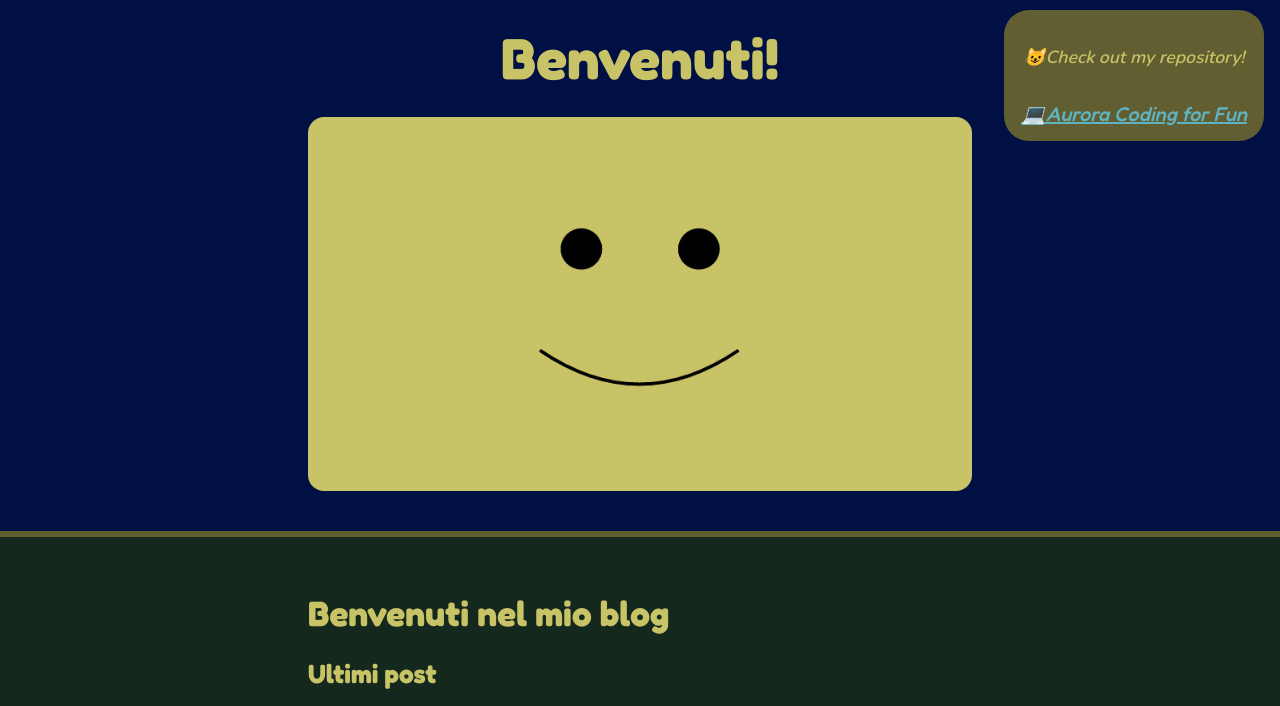
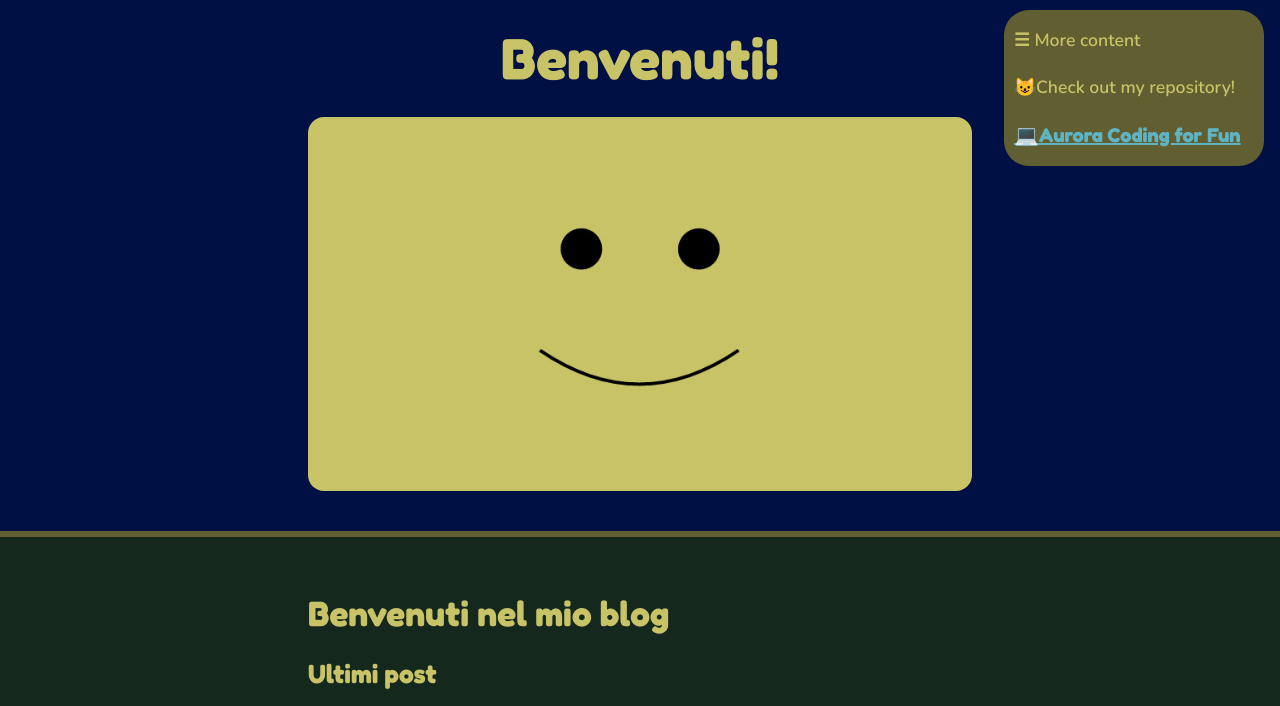
Before and after one commit to AuroraCodingForFun/BlogSite, a Jekyll site: the page built from index.md, in a window 1280 px wide. Shown: the top 706 px of the page. Built offline with Jekyll 4.4.1, drawn with Linux system fonts in a browser that asks for light colours; grey boxes are pictures that could not be loaded.

Commit message:
Enhance sidebar with toggle button and repository link
Added a toggle button for the sidebar with repository link.

```diff
--- a/_layouts/default.html
+++ b/_layouts/default.html
@@ -69,9 +69,11 @@ aside.laterale {
 
 <body style="{% if page.color1 %}--sky: {{ page.color1 }};{% endif %}{% if page.color2 %}--ink: {{ page.color2 }};{% endif %}{% if page.color3 %}--sun: {{ page.color3 }};{% endif %}{% if page.button %}--button: {{ page.button }};{% endif %}">    <header class="site-header">
       <div class="hero">
-        <aside class="laterale">
-          <h4>😺Check out my repository!</h4>
-          <a class="brand" href="https://github.com/AuroraCodingForFun">💻Aurora Coding for Fun</a>
+        <aside class="laterale" id="laterale">
+          <button class="laterale-toggle" onclick="toggleLaterale(this)">
+            <span class="arrow">☰</span> More content
+              <h4>😺Check out my repository!</h4>
+              <a class="brand" href="https://github.com/AuroraCodingForFun">💻Aurora Coding for Fun</a>
         </aside>
         <h1>{{ page.title }}</h1>
         {% if page.image %}
```
